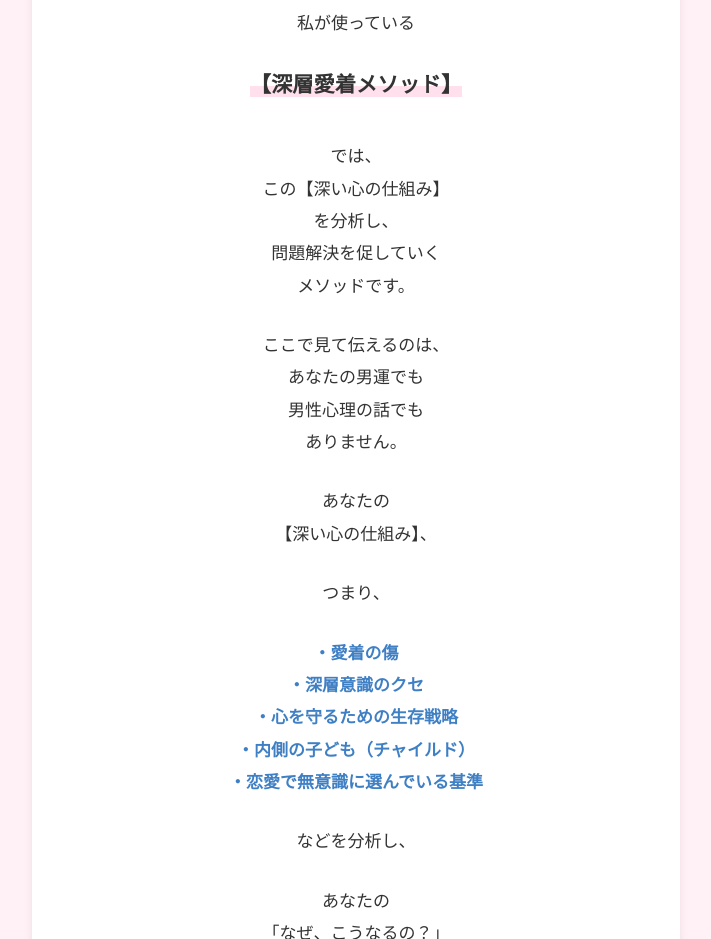
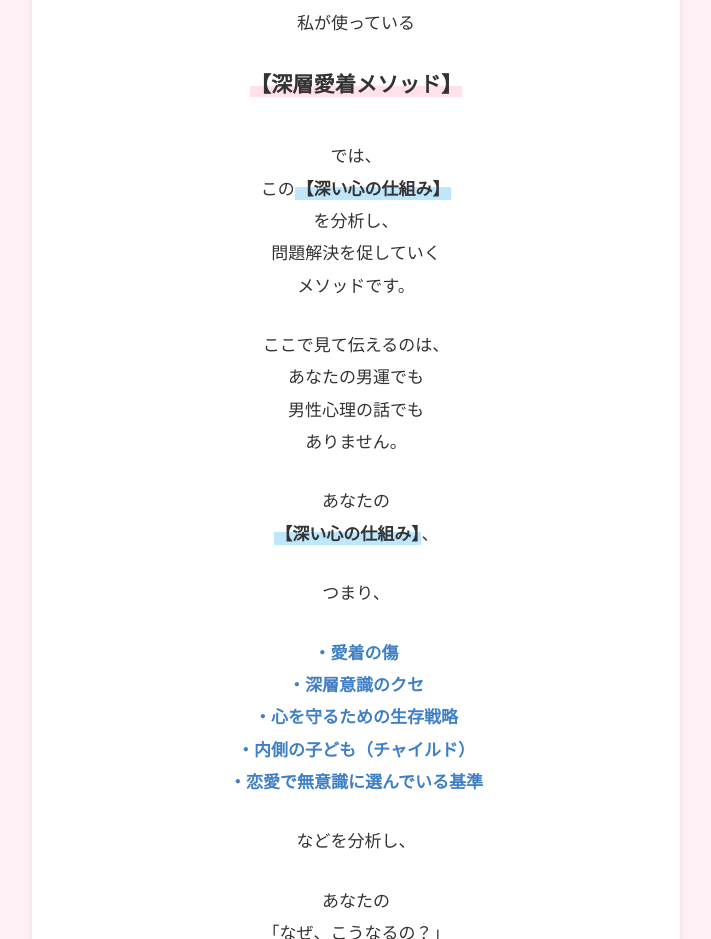
Before and after one commit to eriko05/-, a plain HTML site: page erikoyasuda/index.html in a window 1280 px wide. Shown: the part 8480-9419 px from the top of the page, without its empty margins (284-995 px from the left). Drawn offline with Linux system fonts and the light colour scheme.

Commit message:
【深い心の仕組み】に水色のマーカーを追加
Co-Authored-By: Claude Opus 5.5 <noreply@anthropic.com>
Claude-Session: https://claude.ai/code/session_01BjLkNE68yR8UJPAnPvUtQn

```diff
--- a/erikoyasuda/index.html
+++ b/erikoyasuda/index.html
@@ -44,6 +44,7 @@
   .em-pink{color:var(--pink);font-weight:700}
   .em-blue{color:var(--blue);font-weight:700}
   .mark{background:linear-gradient(transparent 55%,#ffe0ec 55%);font-weight:700}
+  .mark-sky{background:linear-gradient(transparent 50%,#bfe7fb 50%);font-weight:700;padding:0 .1em}
   .mark-blue{background:var(--blue-soft);color:var(--blue);font-weight:700;padding:0 .2em}
   .u-line{text-decoration:underline;text-decoration-color:var(--pink);text-underline-offset:4px;font-weight:700}
   .big{font-size:1.25em}
@@ -278,9 +279,9 @@
       <p>それは、<br>あなたが本当は<br>分かっていないからではなく、<br><span class="u-line">深い心では、別の反応を<br>しているからなのです。</span></p>
       <p>私が使っている</p>
       <p class="big"><span class="mark">【深層愛着メソッド】</span></p>
-      <p>では、<br>この【深い心の仕組み】<br>を分析し、<br>問題解決を促していく<br>メソッドです。</p>
+      <p>では、<br>この<span class="mark-sky">【深い心の仕組み】</span><br>を分析し、<br>問題解決を促していく<br>メソッドです。</p>
       <p>ここで見て伝えるのは、<br>あなたの男運でも<br>男性心理の話でも<br>ありません。</p>
-      <p>あなたの<br>【深い心の仕組み】、</p>
+      <p>あなたの<br><span class="mark-sky">【深い心の仕組み】</span>、</p>
       <p>つまり、</p>
       <p class="em-blue tag-list"><span>・愛着の傷</span><span>・深層意識のクセ</span><span>・心を守るための生存戦略</span><span>・内側の子ども（チャイルド）</span><span>・恋愛で無意識に選んでいる基準</span></p>
       <p>などを分析し、</p>
```
